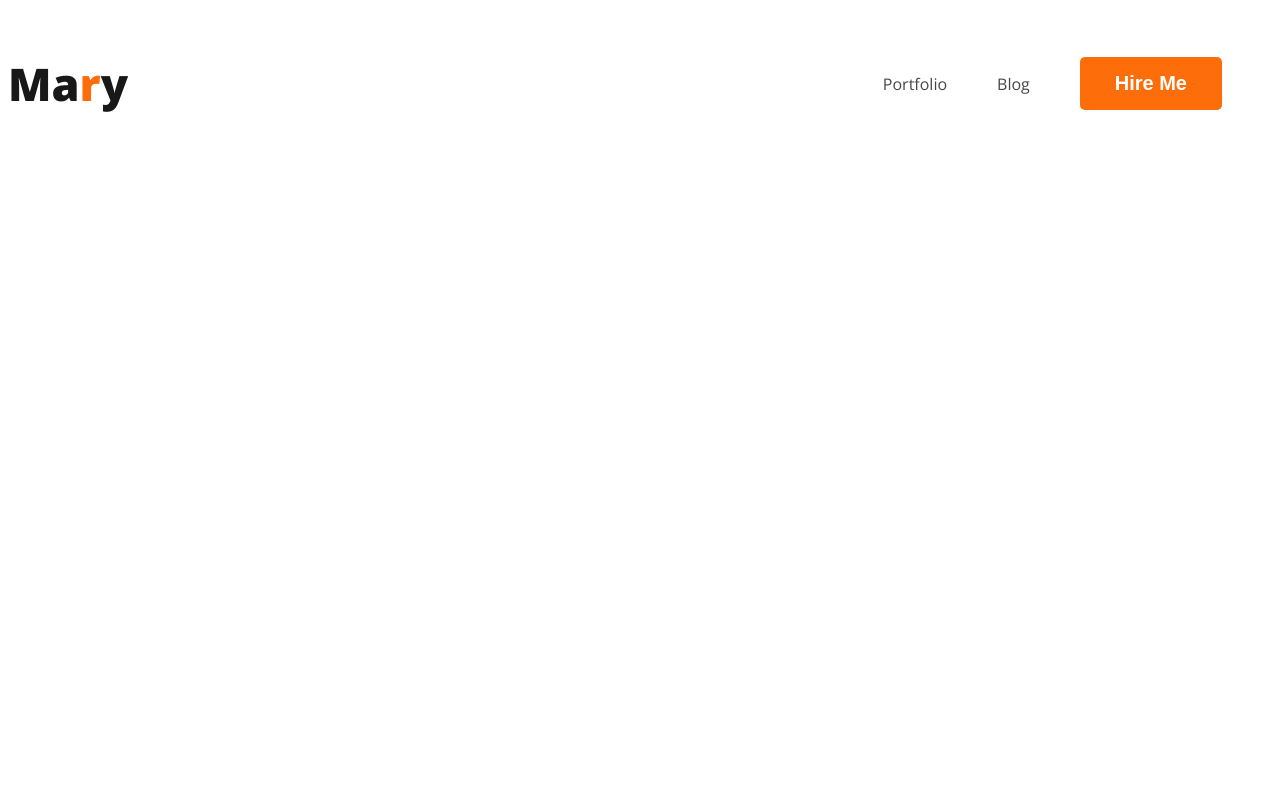
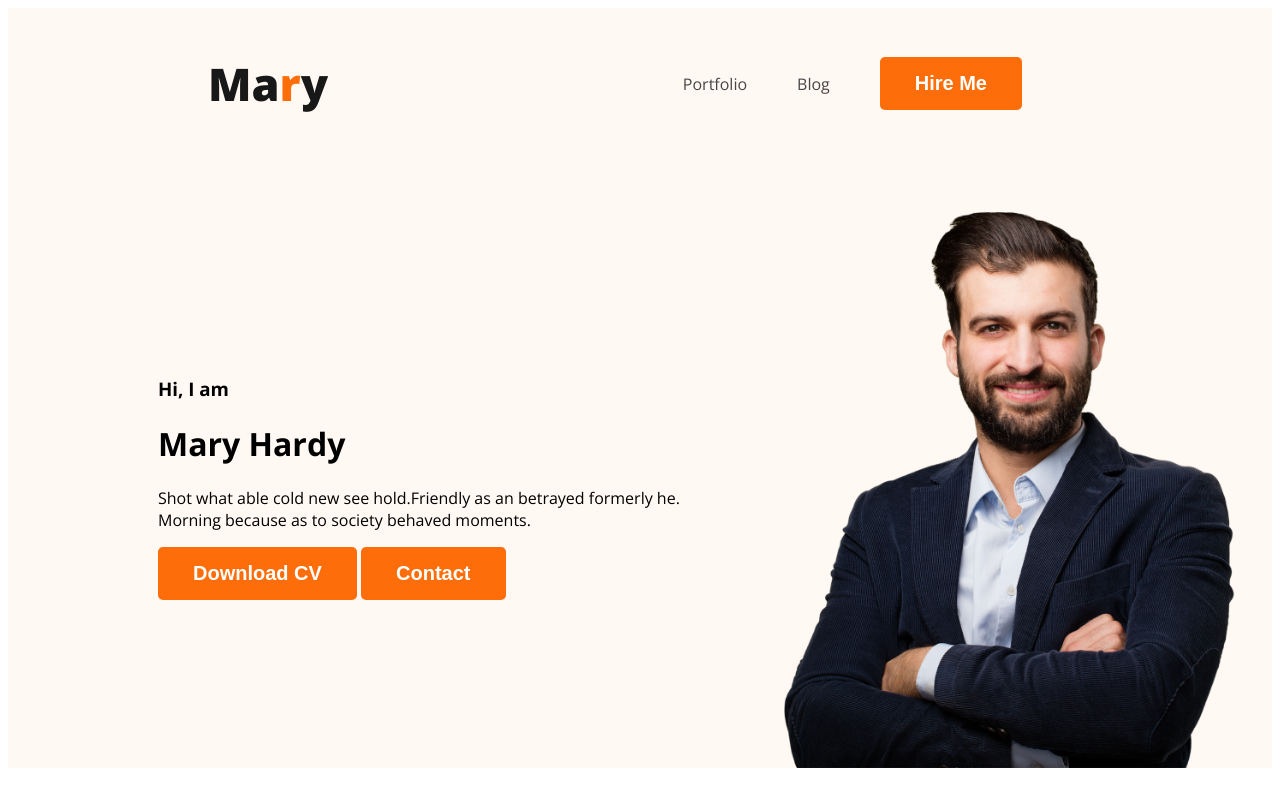
Before and after one commit to zahurul-islam803/web-developer-portfolio, a plain HTML site: page index.html in a window 1280 px wide. Drawn offline with nearby package versions, Linux system fonts and the light colour scheme; a web font is replaced by a local one.

Commit message:
banner content added

```diff
--- a/index.html
+++ b/index.html
@@ -10,7 +10,7 @@
   <title>Web Developer Portfolio</title>
 </head>
 <body>
-  <header>
+  <header class="header">
     <nav>
       <h3 class="nav-title">Ma<span class="text-primary">r</span>y</h3>
       <ul>
@@ -19,6 +19,16 @@
         <li><button class="btn-primary">Hire Me</button></li>
       </ul>
     </nav>
+    <div class="banner">
+      <div class="banner-content">
+        <h3 class="banner-greeting">Hi, I  am</h3>
+        <h1 class="banner-title">Mary Hardy</h1>
+        <p>Shot what able cold new see hold.Friendly as an betrayed formerly he. Morning because as to society behaved moments.</p>
+        <button class="btn-primary">Download CV</button>
+        <button class="btn-primary">Contact</button>
+      </div>
+      <img class="profile-pic" src="images/hardy.png" alt="">
+    </div>
   </header>
   <main>
 
--- a/styles/portfolio.css
+++ b/styles/portfolio.css
@@ -19,6 +19,7 @@ nav {
   display: flex;
   align-items: center;
   justify-content: space-between;
+  margin: 0 200px;
 }
 .nav-title {
   color: #181818;
@@ -37,3 +38,16 @@ nav a {
   text-decoration: none;
   color: #474747;
 }
+/* header related styles */
+.header{
+  background-color: #FFF8F3;
+}
+/* banner related styles */
+.banner{
+  margin: 30px 30px 30px 150px;
+  display: flex;
+  align-items: center;
+}
+.banner .profile-pic{
+  width: 500px;
+}
```
